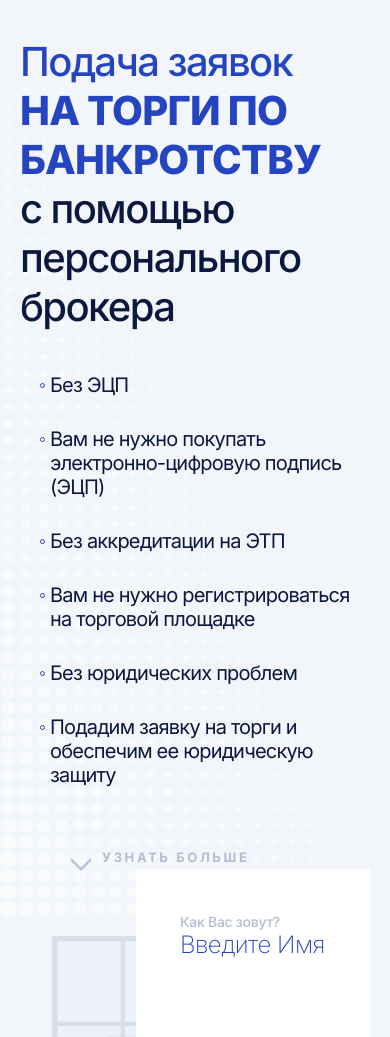
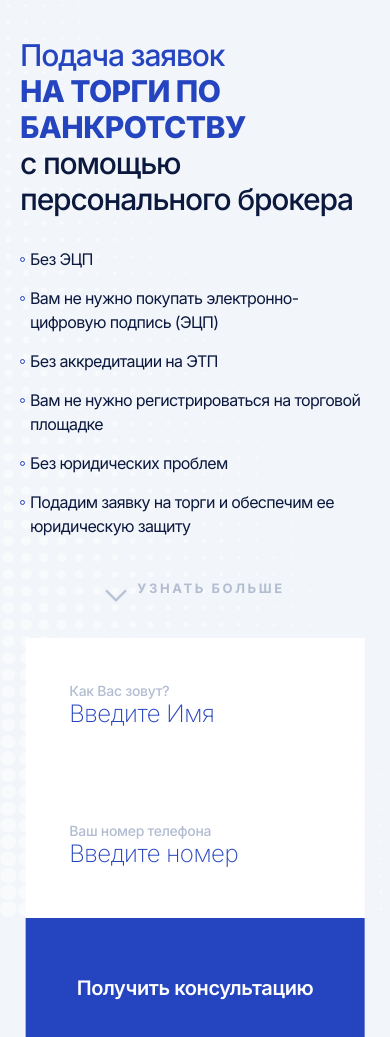
Before and after one commit to lapaduga/spectender, a plain HTML site: page index.html in a window 390 px wide. Shown: the part 63-1100 px from the top of the page. Drawn offline with nearby package versions, Linux system fonts and the light colour scheme.

Commit message:
mainscreen

```diff
--- a/js/script.js
+++ b/js/script.js
@@ -93,6 +93,6 @@ document.addEventListener('DOMContentLoaded', function () {
 
 	//click on mouse teaser
 	$("#mainscreen__scrolldown").click(function (event) {
-		$('html, body').animate({ scrollTop: '+=700px' }, 800);
+		$('html, body').animate({ scrollTop: '+=500px' }, 800);
 	});
 });
--- a/scss/style.scss
+++ b/scss/style.scss
@@ -3,6 +3,7 @@
 html,
 body {
 	font-family: "Inter", sans-serif;
+	//scroll-behavior: smooth;
 }
 body {
 	&.lock {
@@ -170,6 +171,10 @@ body {
 	@media (max-width: 992px) {
 		flex: 0 1 50%;
 	}
+	@media (max-width:767px){
+		flex: none;
+		margin-right: 0;
+	}
 }
 .mainscreen__title {
 	color: #2544c0;
@@ -204,6 +209,16 @@ body {
 			}
 		}
 	}
+	@media (max-width:767px) {
+		margin-bottom: 30px;
+		p {
+			&:first-child,
+			&:nth-child(2),
+			&:last-child {
+				font-size: 30px;
+			}
+		}
+	}
 }
 .mainscreen__list {
 	max-width: 540px;
@@ -232,6 +247,16 @@ body {
 	@media (max-width:767px){
 		margin-left: 20px;
 		max-width: 100%;
+		margin-bottom: 30px;
+		li{
+			margin: 0 0 15px 0px;
+		}
+	}
+	@media (max-width:600px){
+		margin-left: 0;
+		li{
+			font-size: 16px;
+		}
 	}
 }
 .mainscreen__scrolldown {
@@ -260,8 +285,16 @@ body {
 			transform: translate(0, 20px);
 		}
 	}
+	@media (max-width:767px){
+		margin: 0 0 50px 0;
+		display: flex;
+		justify-content: center;
+	}
 }
 .mainscreen__consult {
+	@media (max-width: 767px){
+		min-height: 400px;
+	}
 }
 .mainscreen__image {
 	max-width: 600px;
@@ -269,7 +302,12 @@ body {
 		max-width: 100%;
 	}
 	@media (max-width: 767px){
-
+		max-width: 450px;
+	}
+	@media (max-width:600px) {
+		img{
+			display: none;
+		}
 	}
 }
 .mainscreen__form {
@@ -286,8 +324,13 @@ body {
 		right: 20px;
 		width: 320px;
 	}
-	@media (max-width:767px) {
-
+	@media (max-width: 767px){
+		width: 100%;
+	}
+	@media (max-width:600px) {
+		max-width: 87%;
+		right: 50%;
+		transform: translate(50%,0);
 	}
 }
 .mainscreen__item {
```
Also changed, not shown: css/style.css.
